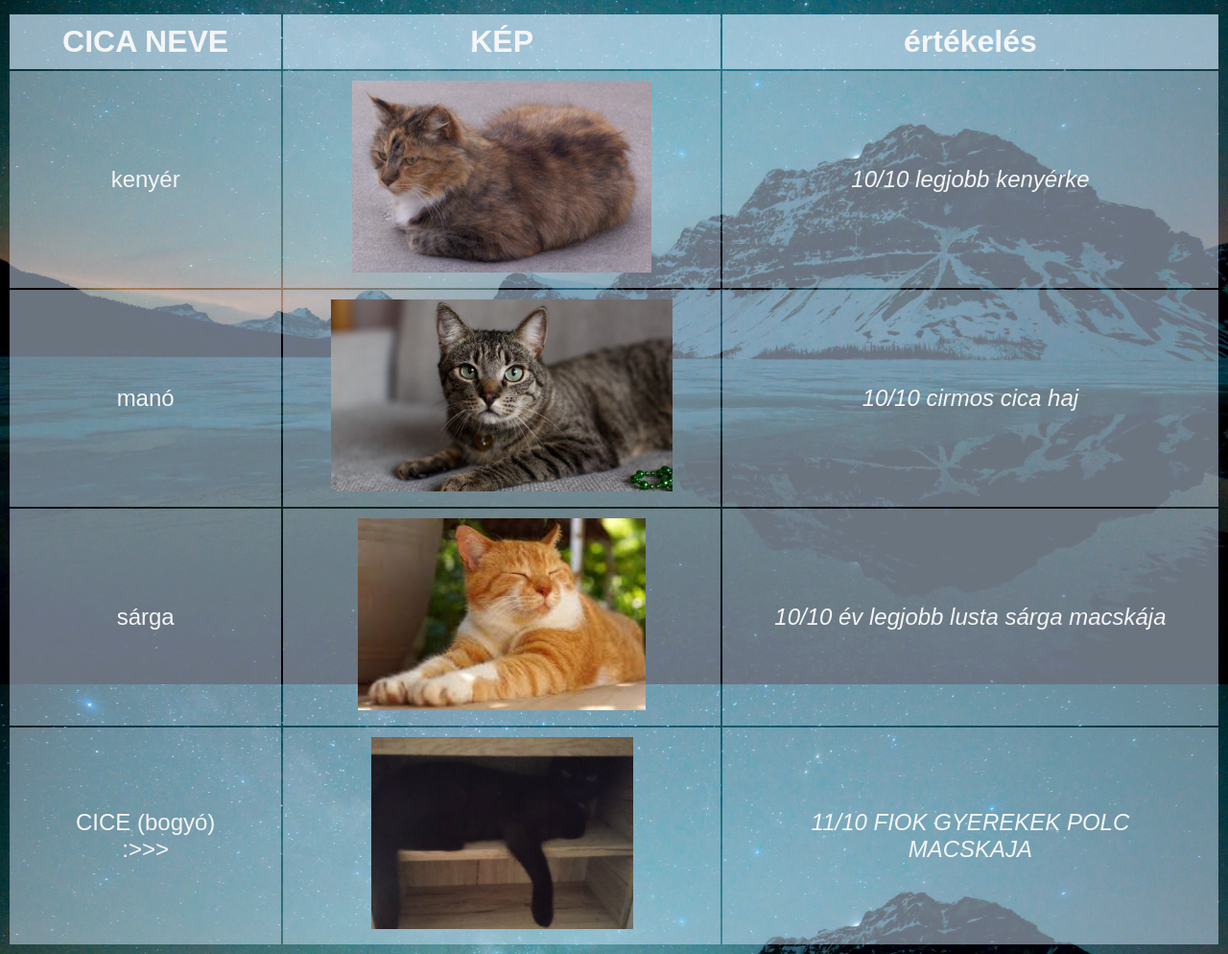
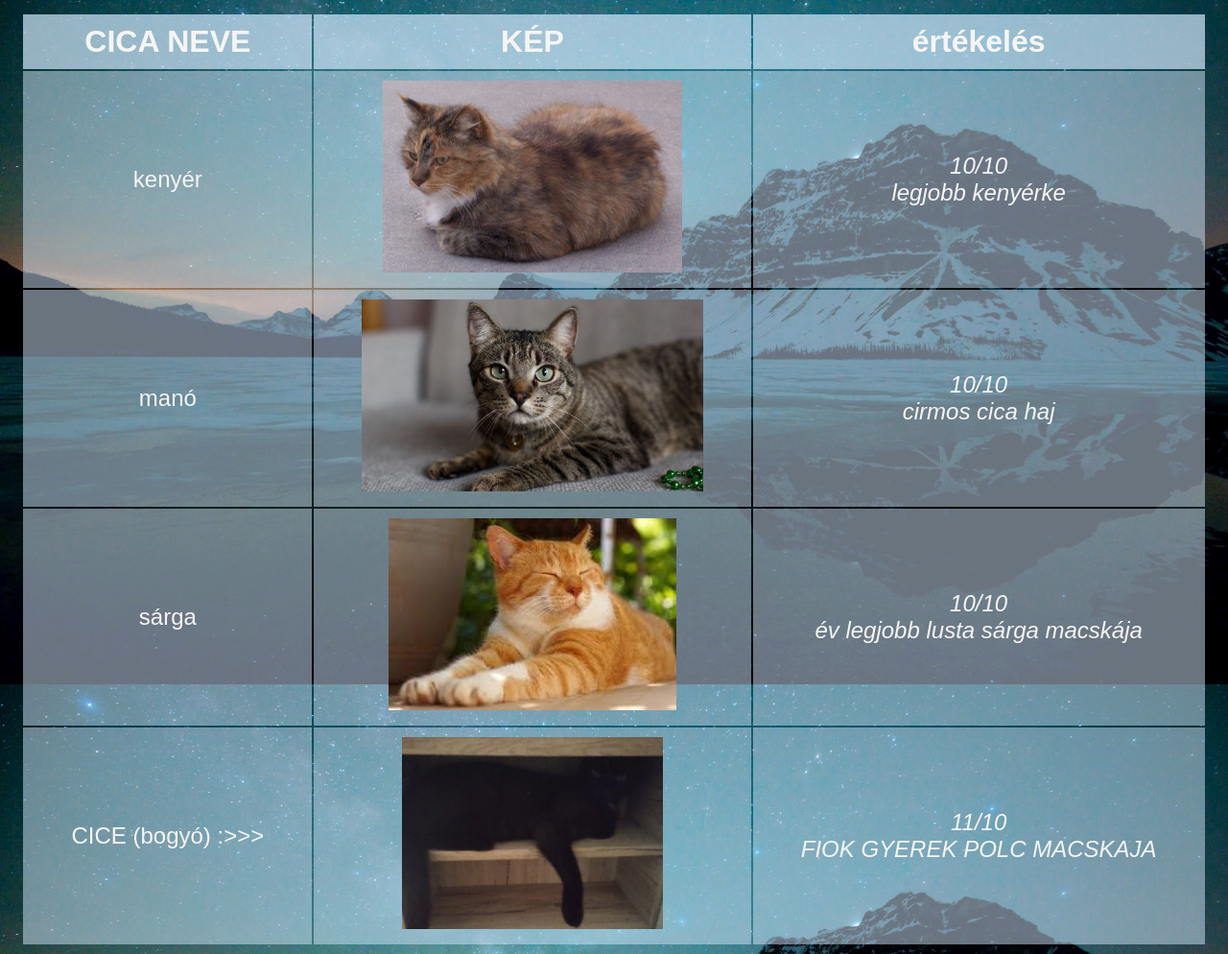
Before and after one commit to zsenuuu/site1, a plain HTML site: page index.html in a window 1280 px wide. Shown: the part 87-1081 px from the top of the page at 96% size. Drawn offline with Linux system fonts and the light colour scheme.

Commit message:
Update index.html

```diff
--- a/index.html
+++ b/index.html
@@ -19,22 +19,22 @@
         <tr>
             <td>kenyér</td>
             <td><img src="cat1.jpg" alt="kenyercic" style="height:200px"></td>
-            <td><i>10/10 legjobb kenyérke</i></td>
+            <td><i>10/10<br> legjobb kenyérke</i></td>
         </tr>
         <tr>
             <td>manó</td>
             <td><img src="cat2.jpg" alt="cirmoscic" style="height:200px"></td>
-            <td><i>10/10 cirmos cica haj</i></td>
+            <td><i>10/10<br> cirmos cica haj</i></td>
         </tr>
         <tr>
             <td>sárga</td>
             <td><img src="cat3.jpg" alt="sargacic" style="height:200px"></td>
-            <td><i>10/10 év legjobb lusta sárga macskája</i></td>
+            <td><i>10/10<br> év legjobb lusta sárga macskája</i></td>
         </tr>
         <tr>
             <td>CICE (bogyó) :>>></td>
             <td><img src="CICE.jpg" alt="ENCICEM" style="height:200px"></td>
-            <td><i>11/10 FIOK GYEREKEK POLC MACSKAJA</i></td>
+            <td><i>11/10<br> FIOK GYEREK POLC MACSKAJA</i></td>
         </tr>
     </table>
 </body>
```
